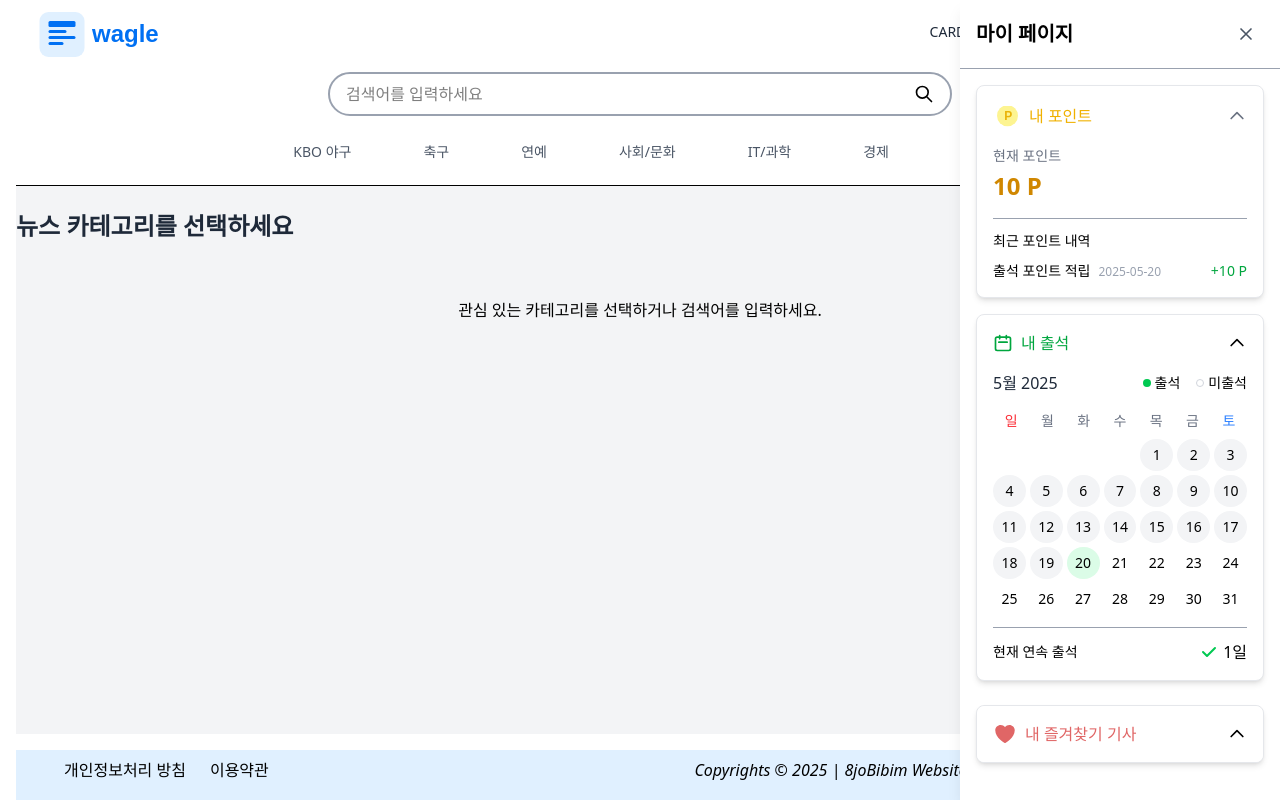
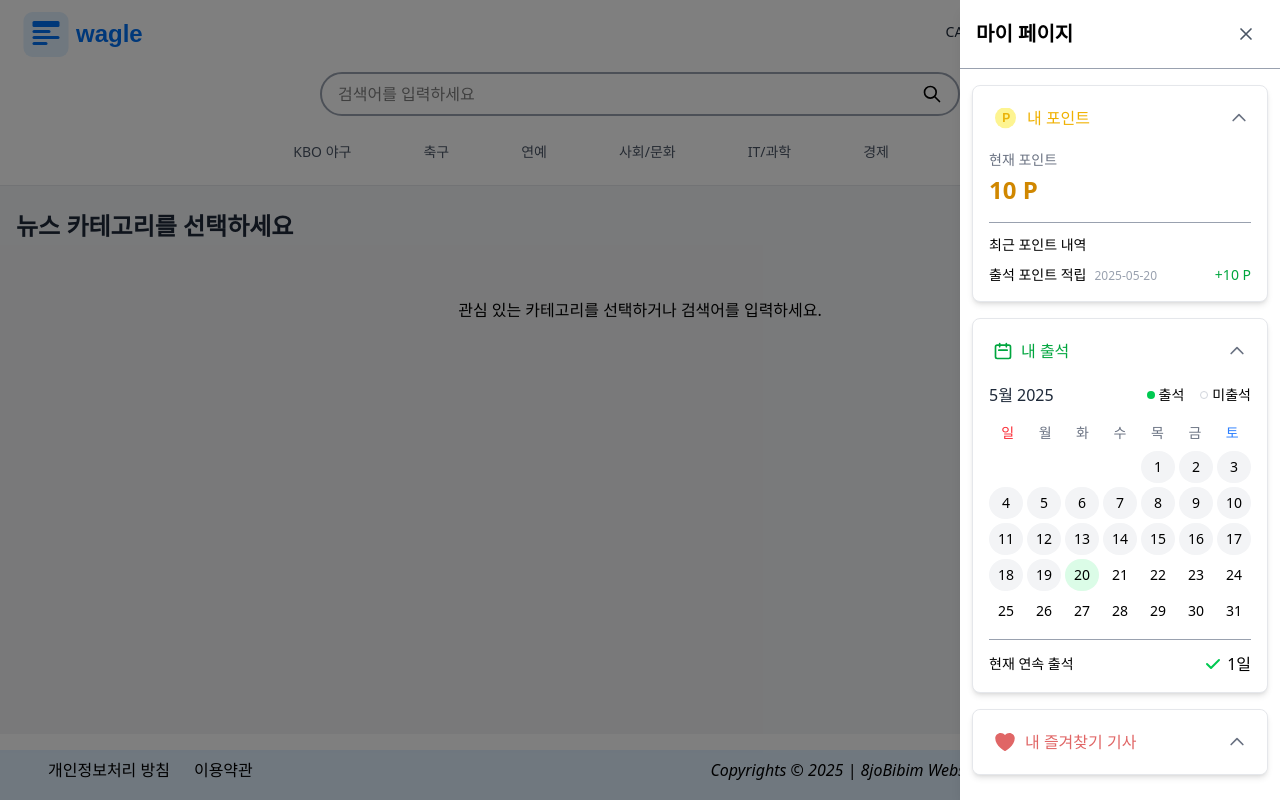
Before and after one commit to FRONTENDBOOTCAMP-13th/JS-08-bibim, a website built with Vite: page src/pages/main-page.html in a window 1280 px wide. Both pictures are taken after a click on the button "메뉴 열기". Built offline with nearby package versions, Linux system fonts and the light colour scheme; no server answers; a web font is replaced by a local one.

Commit message:
💄 style: Update Main header and toggle menu UI

```diff
--- a/src/pages/main-page.html
+++ b/src/pages/main-page.html
@@ -12,50 +12,9 @@
     <script type="module" src="/src/typescript/toggle-menu.ts"></script>
   </head>
 
-  <body class="flex flex-col min-h-screen max-w-screen-xl mx-auto px-4">
-    <header class="bg-white border-b w-full">
-      <div class="max-w-7xl mx-auto px-4 py-3 flex justify-between items-center">
-        <!-- 로고 -->
-        <a href="/src/pages/main-page.html" class="block h-10 w-44">
-          <svg aria-hidden="true" aria-label="홈페이지로 이동" width="150" height="45" viewBox="0 0 180 60" xmlns="http://www.w3.org/2000/svg">
-            <!-- 아이콘 -->
-            <rect x="0" y="0" width="60" height="60" rx="12" fill="#E0F0FF" />
-            <rect x="12" y="12" width="36" height="8" rx="2" fill="#0070F3" />
-            <rect x="12" y="24" width="24" height="4" rx="2" fill="#0070F3" />
-            <rect x="12" y="32" width="36" height="4" rx="2" fill="#0070F3" />
-            <rect x="12" y="40" width="20" height="4" rx="2" fill="#0070F3" />
-
-            <!-- 텍스트 -->
-            <text x="70" y="40" font-family="Arial, sans-serif" font-size="32" font-weight="bold" fill="#0070F3">wagle</text>
-          </svg>
-        </a>
-
-        <!-- 우측 메뉴 -->
-
-        <ul class="flex items-center gap-10 text-sm font-medium">
-          <li>
-            <a href="/src/pages/landingPage.html" class="text-gray-800 hover:text-[#0070F3] hover:underline"> CARD </a>
-          </li>
-          <li>
-            <a href="/src/pages/main-page.html" class="text-[#0070F3] hover:underline">MAIN</a>
-          </li>
-          <li>
-            <a href="/src/pages/question-game.html" class="text-gray-800 hover:text-[#0070F3] hover:underline pr-[20px]"> GAME </a>
-          </li>
-          <!-- toggle menu btn -->
-          <li class="pr-[25px]">
-            <!-- toggle menu -->
-            <button id="open-sidebar" class="p-2 rounded-md text-gray-600 hover:text-gray-900 hover:bg-gray-100" aria-label="메뉴 열기">
-              <svg class="w-6 h-6" fill="none" stroke="currentColor" viewBox="0 0 24 24">
-                <path stroke-linecap="round" stroke-linejoin="round" stroke-width="2" d="M4 6h16M4 12h16M4 18h16" />
-              </svg>
-            </button>
-          </li>
-        </ul>
-      </div>
-
-      <!-- 사이드바 영역 -->
-      <aside id="sidebar" class="fixed top-0 right-0 h-full w-80 bg-white shadow-lg z-50 transform translate-x-full transition-transform duration-300 ease-in-out overflow-y-auto">
+  <body class="flex flex-col min-h-screen mx-auto">
+    <!-- 토글 메뉴 센션 -->
+    <aside id="sidebar" class="fixed top-0 right-0 h-full w-80 bg-white shadow-lg z-[50] transform translate-x-full transition-transform duration-300 ease-in-out overflow-y-auto">
       <nav class="p-4 border-b border-gray-400 flex justify-between items-center">
         <h2 class="text-xl font-semibold">마이 페이지</h2>
         <button id="close-sidebar" class="p-2 rounded-md text-gray-600 hover:text-gray-900 hover:bg-gray-100" aria-label="사이드바 닫기">
@@ -66,9 +25,9 @@
       </nav>
 
       <!-- Toggle point section (포인트 영역) -->
-        <section class="px-4 pt-4 pb-2 space-y-6" aria-labelledby="point-title">
+      <section class="px-3 pt-4 pb-2 space-y-6" aria-labelledby="point-title">
         <div class="bg-white rounded-lg shadow-md w-full max-w-md border border-gray-200">
-            <header id="toggle-point" class="flex justify-between items-center cursor-pointer p-4">
+          <header id="toggle-point" class="flex justify-between items-center cursor-pointer p-4.5">
             <div class="flex items-center gap-2 text-yellow-500">
               <svg class="w-7 h-7 pt-1 pl-1" viewBox="0 0 32 32" fill="none" xmlns="http://www.w3.org/2000/svg">
                 <circle cx="14" cy="13" r="14" fill="#fdf491" />
@@ -94,17 +53,17 @@
       </section>
 
       <!-- Toggle attendance section (내 출석 영역) -->
-        <section class="px-4 pt-2 pb-4 space-y-6" aria-labelledby="attendance-heading">
+      <section class="px-3 pt-2 pb-2 space-y-6" aria-labelledby="attendance-heading">
         <div class="bg-white rounded-lg shadow-md w-full max-w-md p-4 border border-gray-200">
           <!-- 내 출석 토글 버튼 -->
-            <div class="flex justify-between items-center cursor-pointer" id="toggle-attendance">
+          <div class="flex justify-between items-center cursor-pointer p-1" id="toggle-attendance">
             <div class="flex items-center gap-2 text-green-600">
               <svg xmlns="http://www.w3.org/2000/svg" class="h-5 w-5" fill="none" viewBox="0 0 24 24" stroke="currentColor">
                 <path stroke-linecap="round" stroke-linejoin="round" stroke-width="2" d="M8 7V3m8 4V3m-9 8h10M5 21h14a2 2 0 002-2V7a2 2 0 00-2-2H5a2 2 0 00-2 2v12a2 2 0 002 2z" />
               </svg>
               <h2 class="font-medium" id="attendance-heading">내 출석</h2>
             </div>
-              <svg id="toggle-icon" xmlns="http://www.w3.org/2000/svg" class="h-5 w-5 transition-transform duration-300" fill="none" viewBox="0 0 24 24" stroke="currentColor">
+            <svg id="toggle-icon" xmlns="http://www.w3.org/2000/svg" class="h-5 w-5 text-gray-500 transition-transform duration-300" fill="none" viewBox="0 0 24 24" stroke="currentColor">
               <path stroke-linecap="round" stroke-linejoin="round" stroke-width="2" d="M5 15l7-7 7 7" />
             </svg>
           </div>
@@ -155,9 +114,9 @@
       </section>
 
       <!-- Toggle article panel (즐겨찾기 기사 영역) -->
-        <section class="py-2 px-4 space-y-6" aria-labelledby="article-title">
+      <section class="px-3 pt-2 pb-4 space-y-6" aria-labelledby="article-title">
         <article class="bg-white rounded-lg border border-gray-200 overflow-hidden shadow-md w-full max-w-md">
-            <header id="toggle-header" class="flex items-center cursor-pointer justify-between bg-white rounded-t-lg p-4 border-gray-200">
+          <header id="toggle-header" class="flex items-center cursor-pointer justify-between bg-white rounded-t-lg p-5">
             <div class="flex items-center">
               <div class="text-[#e06666] mr-2">
                 <!-- 하트모양 아이콘 -->
@@ -167,7 +126,7 @@
               </div>
               <h2 id="article-title" class="font-medium text-[#e06666]">내 즐겨찾기 기사</h2>
             </div>
-              <svg id="article-toggle-icon" xmlns="http://www.w3.org/2000/svg" class="h-5 w-5 transition-transform duration-300" fill="none" viewBox="0 0 24 24" stroke="currentColor">
+            <svg id="article-toggle-icon" xmlns="http://www.w3.org/2000/svg" class="h-5 w-5 text-gray-500 transition-transform duration-300" fill="none" viewBox="0 0 24 24" stroke="currentColor">
               <path stroke-linecap="round" stroke-linejoin="round" stroke-width="2" d="M5 15l7-7 7 7" />
             </svg>
           </header>
@@ -175,6 +134,50 @@
         </article>
       </section>
     </aside>
+
+    <!-- 토글 메뉴 ts와 연동된 설정 -->
+    <div id="backdrop" class="fixed inset-0 bg-black/50 z-[40] hidden transition-opacity duration-300"></div>
+
+    <header class="bg-white w-full z-[10]">
+      <div class="max-w-7xl mx-auto px-4 py-3 flex justify-between items-center">
+        <!-- 로고 -->
+        <a href="/src/pages/main-page.html" class="block h-10 w-44">
+          <svg aria-hidden="true" aria-label="홈페이지로 이동" width="150" height="45" viewBox="0 0 180 60" xmlns="http://www.w3.org/2000/svg">
+            <!-- 아이콘 -->
+            <rect x="0" y="0" width="60" height="60" rx="12" fill="#E0F0FF" />
+            <rect x="12" y="12" width="36" height="8" rx="2" fill="#0070F3" />
+            <rect x="12" y="24" width="24" height="4" rx="2" fill="#0070F3" />
+            <rect x="12" y="32" width="36" height="4" rx="2" fill="#0070F3" />
+            <rect x="12" y="40" width="20" height="4" rx="2" fill="#0070F3" />
+
+            <!-- 텍스트 -->
+            <text x="70" y="40" font-family="Arial, sans-serif" font-size="32" font-weight="bold" fill="#0070F3">wagle</text>
+          </svg>
+        </a>
+
+        <!-- 우측 메뉴 -->
+        <ul class="flex items-center gap-10 text-sm font-medium">
+          <li>
+            <a href="/src/pages/landingPage.html" class="text-gray-800 hover:text-[#0070F3] hover:underline"> CARD </a>
+          </li>
+          <li>
+            <a href="/src/pages/main-page.html" class="text-[#0070F3] hover:underline">MAIN</a>
+          </li>
+          <li>
+            <a href="/src/pages/question-game.html" class="text-gray-800 hover:text-[#0070F3] hover:underline pr-[20px]"> GAME </a>
+          </li>
+          <li class="pr-[25px]">
+            <!-- 토글 메뉴 버튼 -->
+            <button id="open-sidebar" class="p-2 rounded-md text-gray-600 hover:text-gray-900 hover:bg-gray-100" aria-label="메뉴 열기">
+              <svg class="w-6 h-6" fill="none" stroke="currentColor" viewBox="0 0 24 24">
+                <path stroke-linecap="round" stroke-linejoin="round" stroke-width="2" d="M4 6h16M4 12h16M4 18h16" />
+              </svg>
+            </button>
+          </li>
+        </ul>
+      </div>
+
+      <!-- 기존 aside (토글 메뉴)위치 -->
 
       <form action="" class="w-full flex justify-center">
         <div class="w-1/2 my-2 border-gray-400 border-2 rounded-full px-4 flex justify-between focus-within:border-[#0070F3]">
@@ -190,7 +193,7 @@
       </form>
 
       <!-- 카테고리 탭 -->
-      <div class="category-container grid place-items-center pt-[10px] pb-[15px]">
+      <div class="w-full category-container grid place-items-center pt-[10px] pb-[15px] border-b border-gray-200">
         <div class="relative">
           <nav id="categoryNav" class="flex flex-wrap justify-center gap-10" aria-label="뉴스 카테고리">
             <a href="/src/pages/main-page.html?category=KBO야구" class="category-btn w-fit px-4 py-2 rounded-full text-sm font-medium text-gray-600 hover:text-white hover:bg-blue-600 transition-colors duration-200 z-10" data-category="KBO야구"> KBO 야구 </a>
@@ -205,11 +208,15 @@
       </div>
     </header>
 
-    <main class="bg-gray-100 w-full max-w-7xl mx-auto pt-6 flex-grow">
+    <main class="bg-gray-100 w-full mx-auto pt-6 flex-grow">
+      <section class="max-w-7xl mx-auto px-4">
+        <h1 class="text-2xl font-bold text-gray-800">뉴스 카드 리스트</h1>
+        <button id="scrollTopBtn" class="hidden bg-blue-500 text-white px-4 py-2 rounded-md hover:bg-blue-600 transition duration-200">맨 위로</button>
         <h1 class="text-2xl font-bold text-gray-800 mb-6"></h1>
         <div id="newsGrid" aria-label="뉴스목록" role="region" class="grid grid-cols-1 md:grid-cols-2 lg:grid-cols-3 gap-6">
           <!-- 카드 렌더링 위치 -->
         </div>
+      </section>
     </main>
 
     <footer class="min-w-[561px] h-[50px] pt-2 bg-[#E0F0FF] mt-4">
--- a/src/typescript/toggle-menu.ts
+++ b/src/typescript/toggle-menu.ts
@@ -4,24 +4,42 @@ document.addEventListener('DOMContentLoaded', () => {
   const openBtn = document.getElementById('open-sidebar');
   const closeBtn = document.getElementById('close-sidebar');
 
-  openBtn?.addEventListener('click', () => {
+  const openSidebar = () => {
     sidebar?.classList.remove('translate-x-full');
     sidebar?.classList.add('translate-x-0');
     backdrop?.classList.remove('hidden');
-  });
+    document.body.style.overflow = 'hidden';
+  };
 
-  closeBtn?.addEventListener('click', () => {
+  const closeSidebar = () => {
     sidebar?.classList.remove('translate-x-0');
     sidebar?.classList.add('translate-x-full');
     backdrop?.classList.add('hidden');
+    document.body.style.overflow = '';
+  };
+
+  openBtn?.addEventListener('click', e => {
+    e.stopPropagation(); // 이벤트 전파 방지
+    openSidebar();
   });
 
-  backdrop?.addEventListener('click', () => {
-    sidebar?.classList.remove('translate-x-0');
-    sidebar?.classList.add('translate-x-full');
-    backdrop.classList.add('hidden');
+  closeBtn?.addEventListener('click', closeSidebar);
+  backdrop?.addEventListener('click', closeSidebar);
+
+  // ⭐ 문서 클릭 시 사이드바 외부 클릭 여부 체크
+  document.addEventListener('click', event => {
+    const target = event.target as HTMLElement;
+    const isInsideSidebar = sidebar?.contains(target);
+    const isToggleButton = openBtn?.contains(target);
+
+    if (!isInsideSidebar && !isToggleButton && !backdrop?.classList.contains('hidden')) {
+      closeSidebar();
+    }
   });
 });
+
+document.body.style.overflow = 'hidden'; // open 시
+document.body.style.overflow = ''; // close 시
 
 // Toggle point section
 document.addEventListener('DOMContentLoaded', () => {
```
Lines whose indentation alone changed are shown as unchanged.
